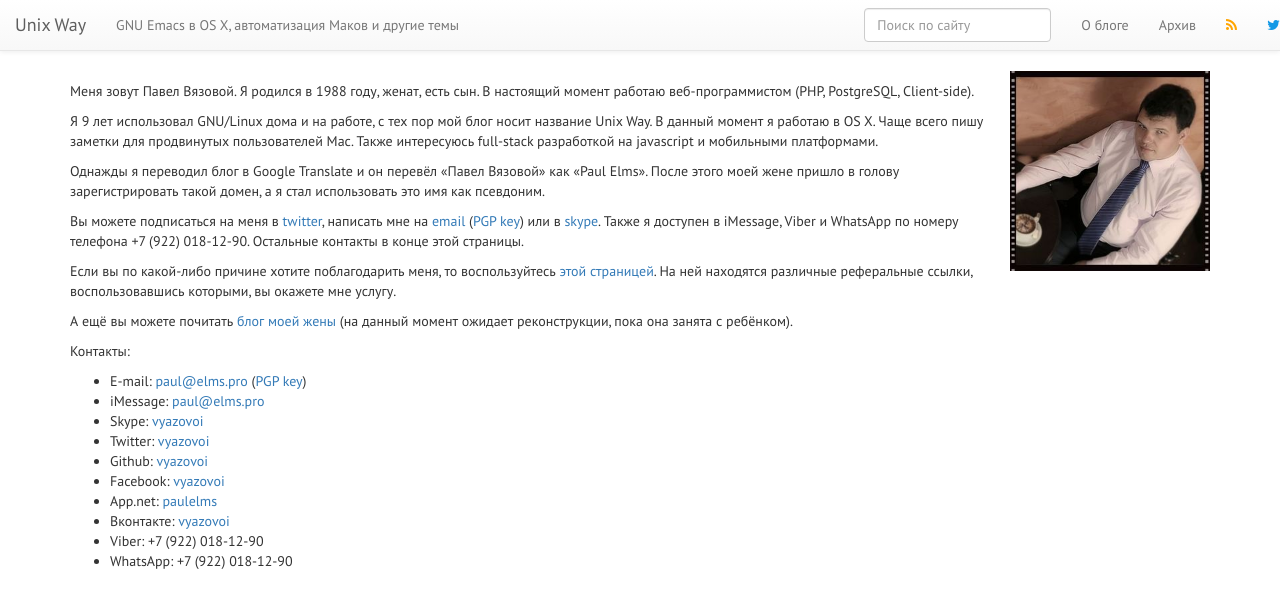
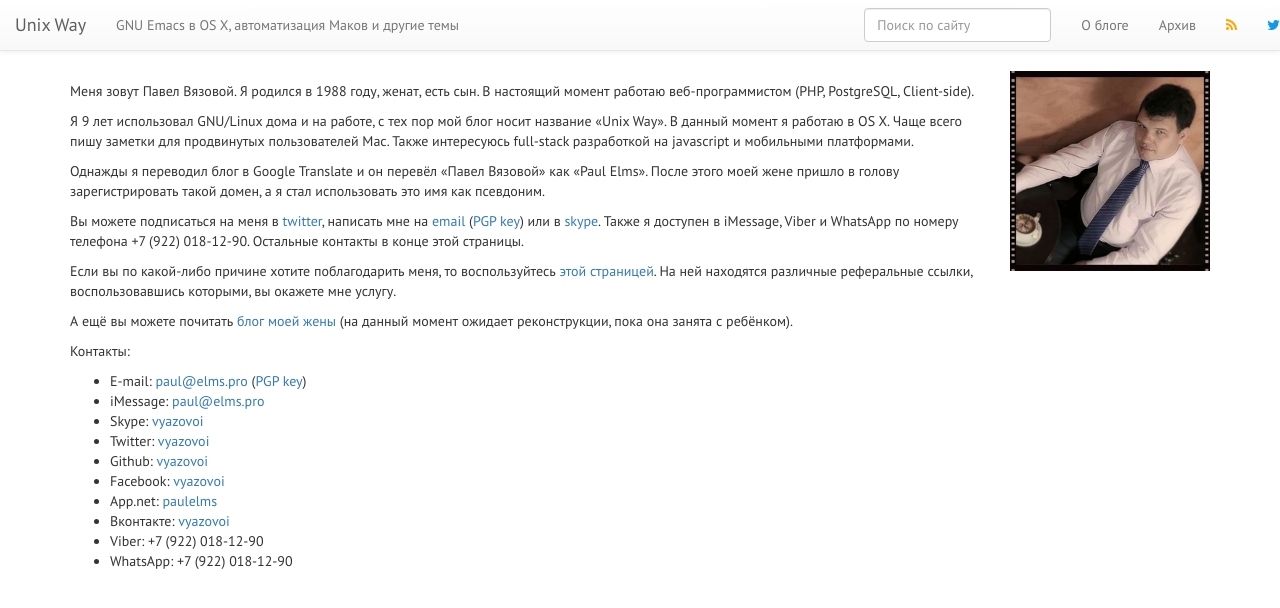
Before and after one commit to vyazovoi/vyazovoi.github.io, a Jekyll site: the page built from about.md, in a window 1280 px wide. Shown: the top 608 px of the page. Built offline with Jekyll 4.4.1, drawn with Linux system fonts in a browser that asks for light colours; nearby versions of some CDN libraries; Markdown is read by kramdown in place of the engine named in the settings; comment, search, counter and statistics services are not loaded.

Commit message:
опечатка 2

```diff
--- a/about.md
+++ b/about.md
@@ -7,7 +7,7 @@ layout: default
 
 Меня зовут Павел Вязовой. Я родился в 1988 году, женат, есть сын. В настоящий момент работаю веб-программистом (PHP, PostgreSQL, Client-side).
 
-Я 9 лет использовал GNU/Linux дома и на работе, с тех пор мой блог носит название Unix Way. В данный момент я работаю в OS X. Чаще всего пишу заметки для продвинутых пользователей Mac. Также интересуюсь full-stack разработкой на javascript и мобильными платформами.
+Я 9 лет использовал GNU/Linux дома и на работе, с тех пор мой блог носит название «Unix Way». В данный момент я работаю в OS X. Чаще всего пишу заметки для продвинутых пользователей Mac. Также интересуюсь full-stack разработкой на javascript и мобильными платформами.
 
 Однажды я переводил блог в Google Translate и он перевёл «Павел Вязовой» как «Paul Elms». После этого моей жене пришло в голову зарегистрировать такой домен, а я стал использовать это имя как псевдоним.
 
```
